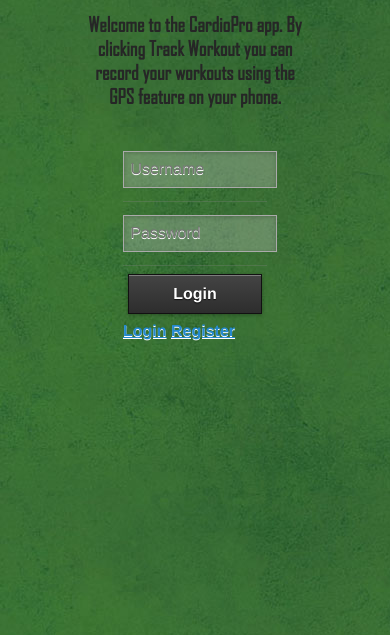
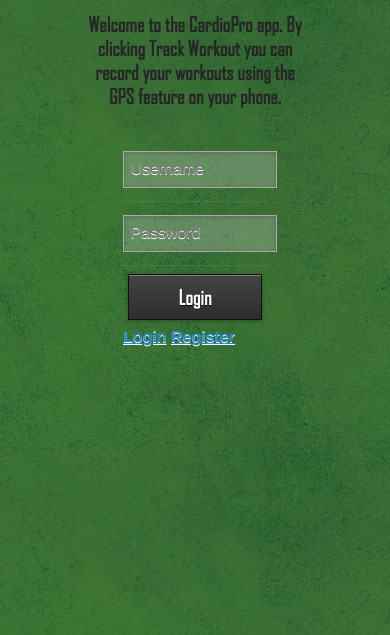
Before and after one commit to keithryan28/webapp, a plain HTML site: page index.html in a window 390 px wide. Shown: the part 209-844 px from the top of the page. Drawn offline with Linux system fonts and the light colour scheme; some packages are replaced by stand-ins of ours.

Commit message:
update
updated font on login button using jquery as css targeting via id
selector doesn't override the mobil ui

```diff
--- a/addedCSS.css
+++ b/addedCSS.css
@@ -85,3 +85,7 @@ text-shadow: none;
 font-family: agency_fb;
 src: url(fonts/agency_fb.ttf);
 }
+#submitButton{
+  font-family: agency_fb;
+  color: red;
+}
--- a/main.js
+++ b/main.js
@@ -1,3 +1,7 @@
-$("#submitButton").bind("click", function() {
-  changePage("#startTracking", "flip", true, false);
+$(function() {
+  $('.ui-btn-text').css({
+  	'font-family':'agency_fb',
+  	'font-size': '20px'
+
+  });
 });
```
